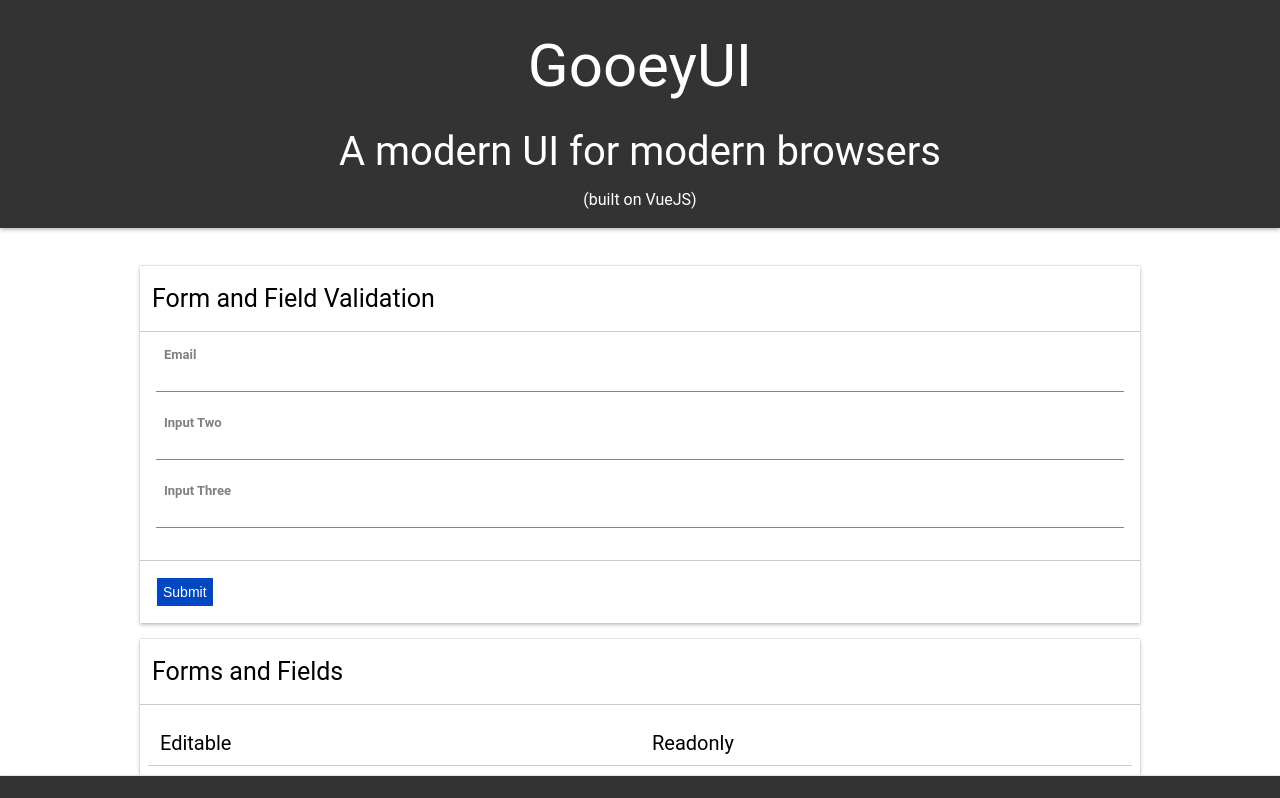
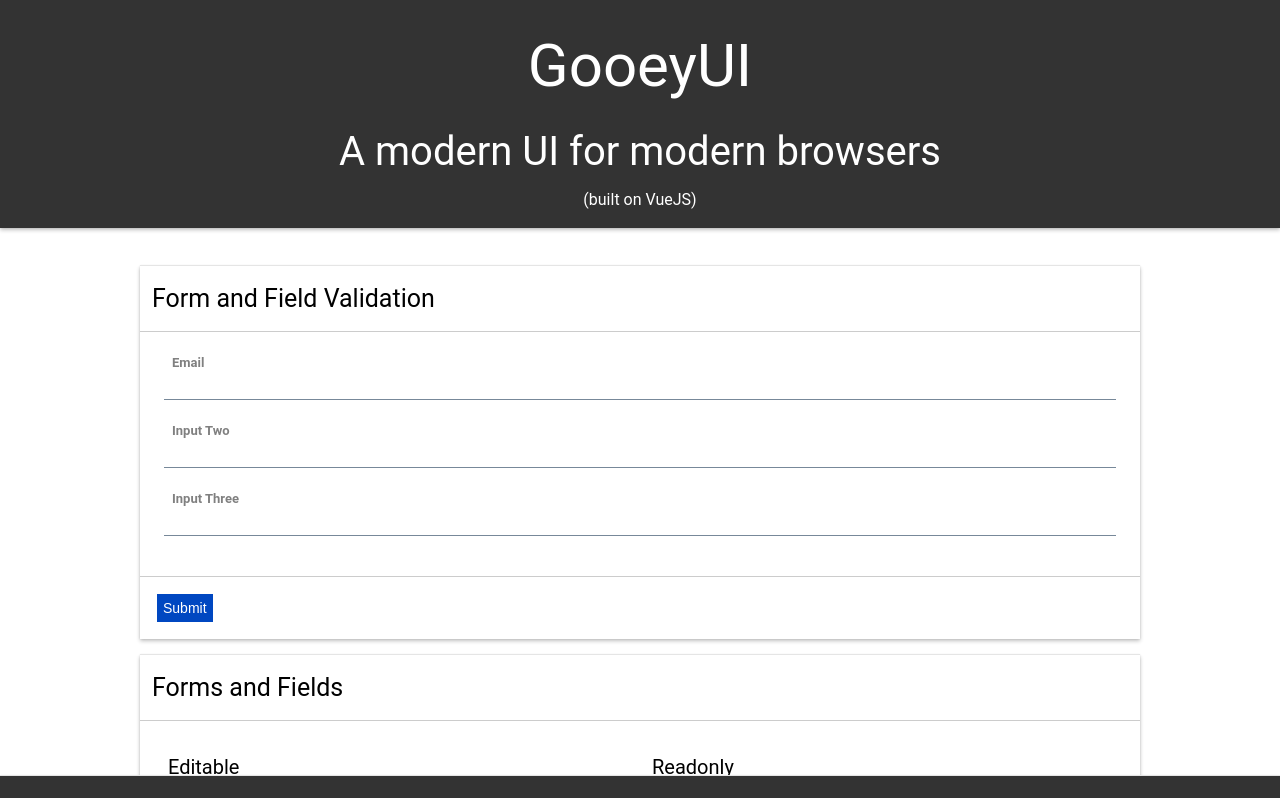
Before and after one commit to gooeywizard/gooey-ui, a Vue app: page / in a window 1280 px wide. Shown: the top 798 px of the page. Built offline with nearby package versions, Linux system fonts and the light colour scheme.

Commit message:
Increased box padding.

```diff
--- a/src/assets/scss/gooey-ui.scss
+++ b/src/assets/scss/gooey-ui.scss
@@ -109,7 +109,7 @@ p {
 }
 
 .gw-box-body {
-	padding: 8px;
+	padding: 16px;
 	background-color: inherit;
 }
 
```
